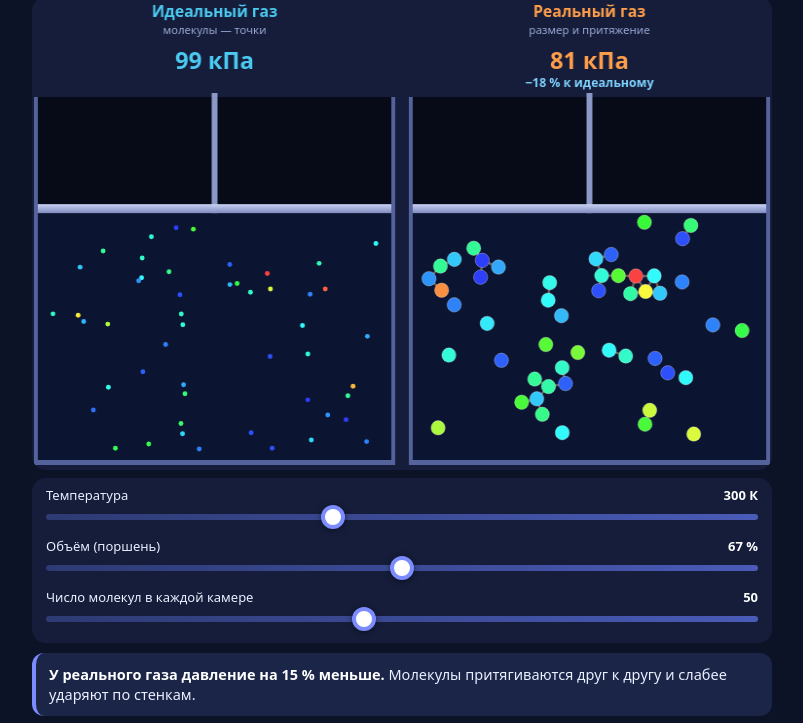
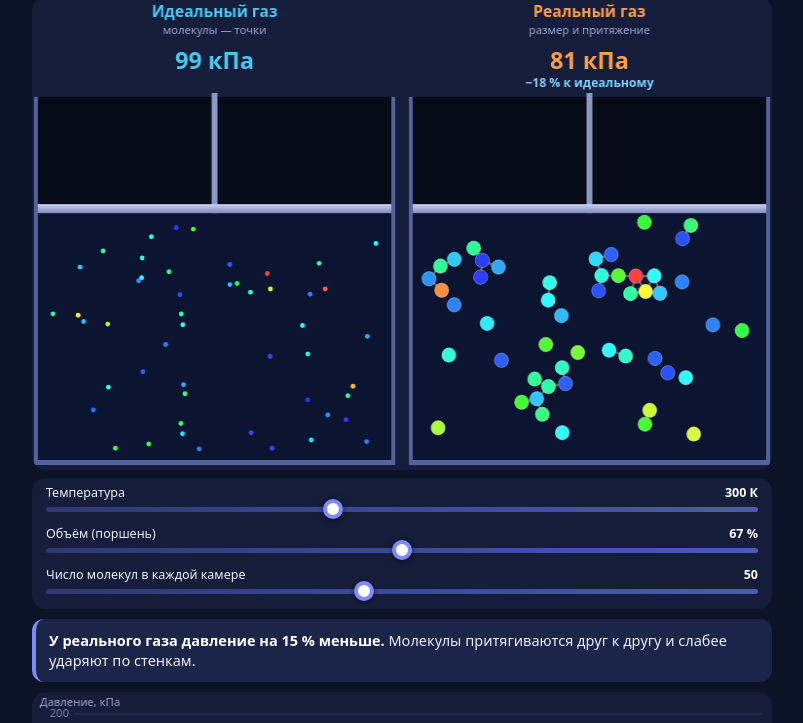
Before and after one commit to muradx055/sim, a plain HTML site: page real-vs-ideal-gas.html in a window 1280 px wide. Shown: the part 49-772 px from the top of the page, without its empty margins (238-1041 px from the left). Drawn offline with Linux system fonts and the light colour scheme.

Commit message:
Идеальный и реальный газ: ещё компактнее ползунки
Co-Authored-By: Claude Sonnet 5.5 <noreply@anthropic.com>
Claude-Session: https://claude.ai/code/session_01CS88MosHuR1jrDuatY2qBZ

```diff
--- a/real-vs-ideal-gas.html
+++ b/real-vs-ideal-gas.html
@@ -19,16 +19,16 @@
   #msg{margin:10px 0 0;padding:11px 13px;border-radius:12px;background:var(--panel2);
     font-size:14.5px;line-height:1.4;min-height:3.6em;border-left:4px solid var(--accent)}
   #msg b{color:#fff}
-  .panel{margin-top:10px;padding:8px 14px 4px;background:var(--panel);border-radius:14px}
-  .ctl{margin:0 0 2px}
-  .ctl label{display:flex;justify-content:space-between;font-size:13px;margin-bottom:0;color:var(--ink)}
+  .panel{margin-top:8px;padding:6px 14px 2px;background:var(--panel);border-radius:14px}
+  .ctl{margin:0}
+  .ctl label{display:flex;justify-content:space-between;font-size:12.5px;margin-bottom:-2px;color:var(--ink)}
   .ctl label b{color:#fff;font-variant-numeric:tabular-nums}
-  input[type=range]{width:100%;height:26px;margin:0;background:transparent;-webkit-appearance:none;appearance:none}
-  input[type=range]::-webkit-slider-runnable-track{height:6px;border-radius:5px;background:linear-gradient(90deg,#2d3a73,#4a5bb8)}
-  input[type=range]::-moz-range-track{height:6px;border-radius:5px;background:linear-gradient(90deg,#2d3a73,#4a5bb8)}
-  input[type=range]::-webkit-slider-thumb{-webkit-appearance:none;width:24px;height:24px;margin-top:-9px;border-radius:50%;
+  input[type=range]{width:100%;height:21px;margin:0;background:transparent;-webkit-appearance:none;appearance:none}
+  input[type=range]::-webkit-slider-runnable-track{height:5px;border-radius:5px;background:linear-gradient(90deg,#2d3a73,#4a5bb8)}
+  input[type=range]::-moz-range-track{height:5px;border-radius:5px;background:linear-gradient(90deg,#2d3a73,#4a5bb8)}
+  input[type=range]::-webkit-slider-thumb{-webkit-appearance:none;width:20px;height:20px;margin-top:-8px;border-radius:50%;
     background:#fff;border:4px solid var(--accent);box-shadow:0 1px 6px rgba(0,0,0,.5)}
-  input[type=range]::-moz-range-thumb{width:16px;height:16px;border-radius:50%;background:#fff;border:4px solid var(--accent)}
+  input[type=range]::-moz-range-thumb{width:14px;height:14px;border-radius:50%;background:#fff;border:3px solid var(--accent)}
   .row{display:flex;flex-wrap:wrap;gap:8px;margin:2px 0 12px}
   button{flex:1 1 auto;min-width:96px;padding:11px 12px;font-size:14px;font-weight:600;color:var(--ink);
     background:var(--panel2);border:1px solid var(--line);border-radius:11px;cursor:pointer}
```
